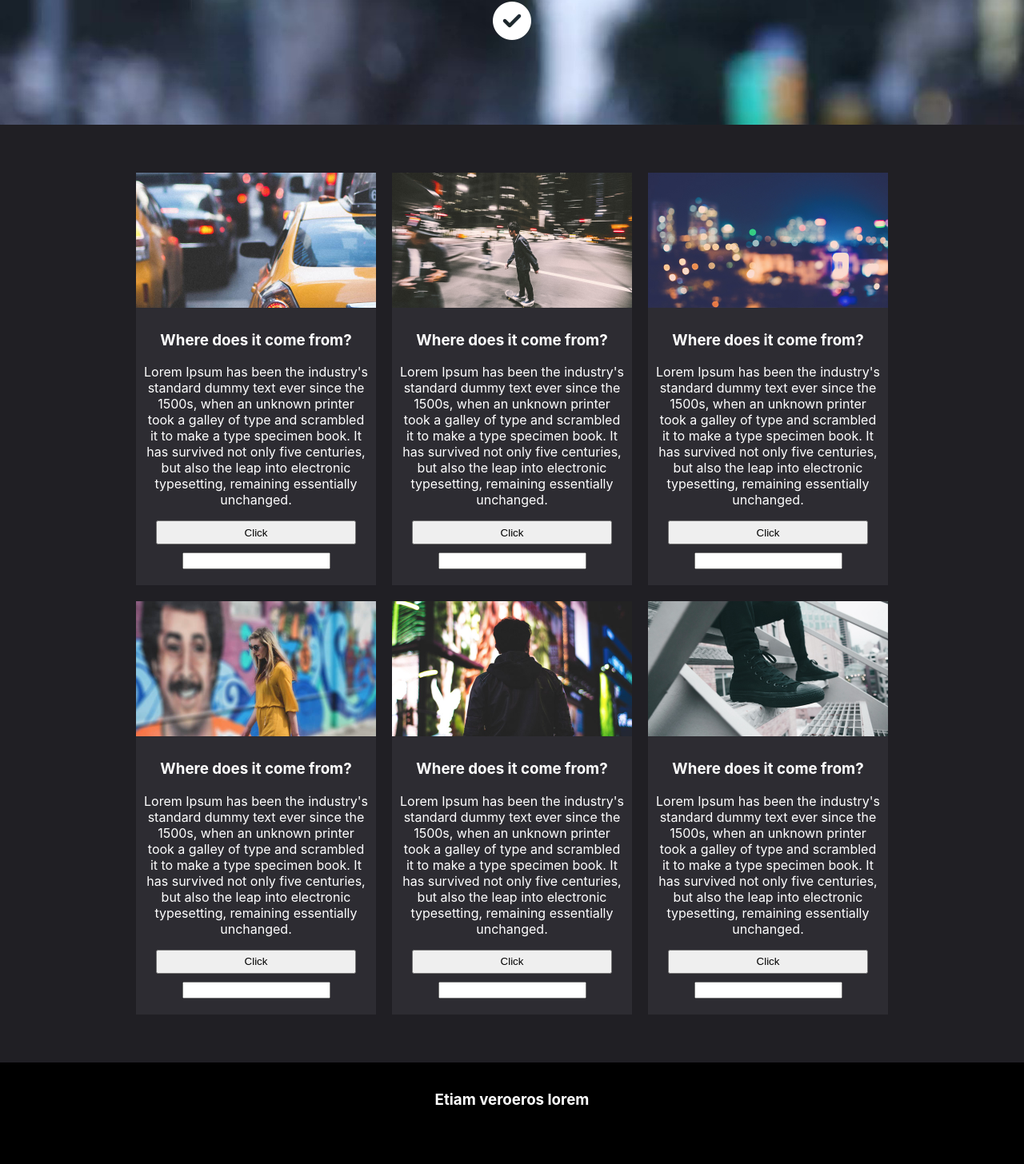
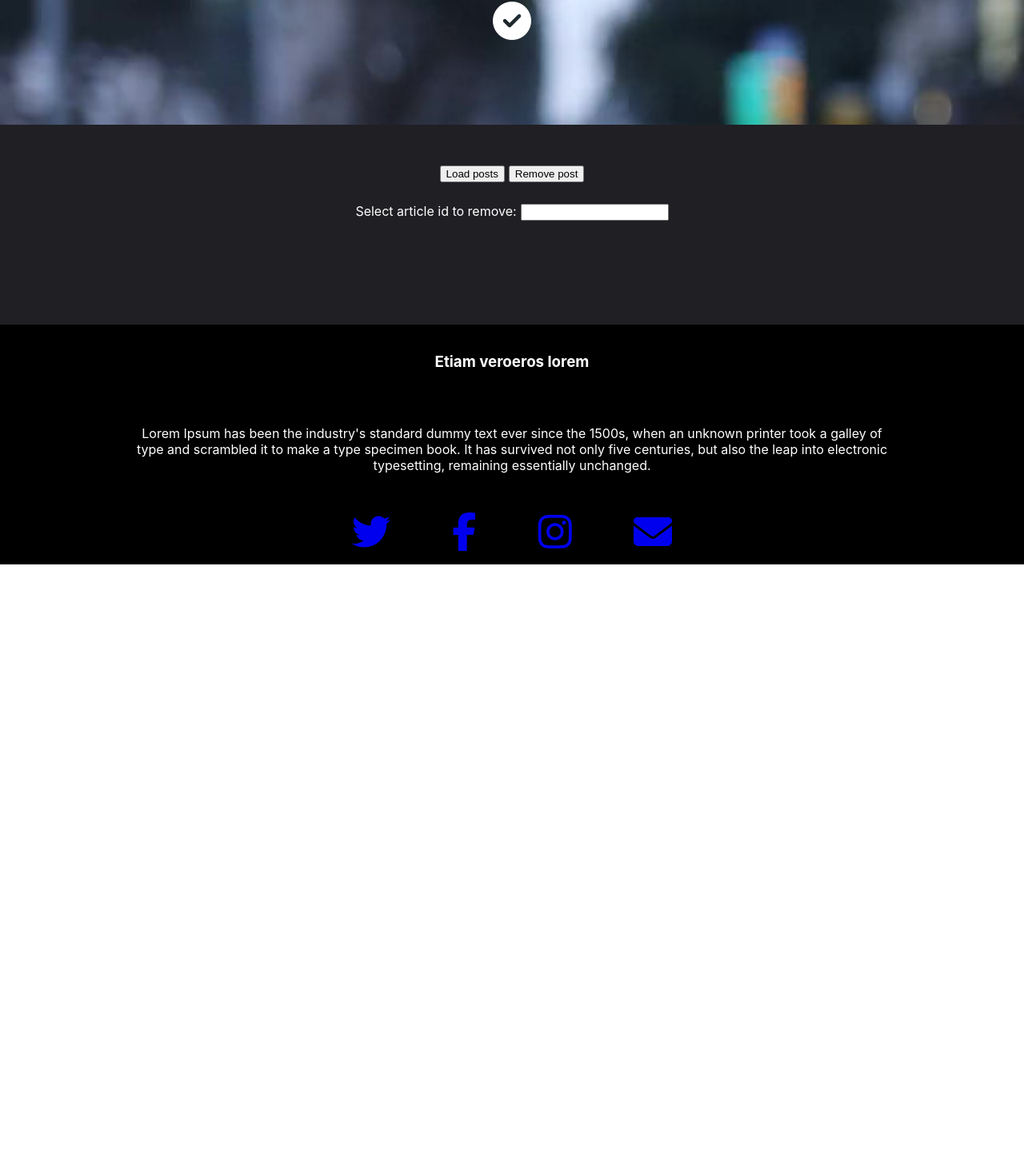
Before and after one commit to pinkrefugee/assessment-improvement-plan, a React (Create React App) app in the folder markup-site/: page / in a window 1280 px wide. Shown: the part 244-1700 px from the top of the page at 80% size. After the commit the page ends 950 px from the top, so only its background shows below. Built offline with nearby package versions, Linux system fonts and the light colour scheme.

Commit message:
add async task

```diff
--- a/markup-site/src/App.css
+++ b/markup-site/src/App.css
@@ -24,8 +24,16 @@ main {
   margin: 50px 0;
   background-color: #201f24;
   color: white;
+  min-height: 150px;
 }
 
+.article-management {
+  display: flex;
+  flex-direction: column;
+  align-items: center;
+  justify-content: space-between;
+  height: 70px;
+}
 .main-content {
   width: 960px;
   display: flex;
@@ -45,6 +53,14 @@ main {
   text-align: center;
   background-color: #2d2c32;
   padding-bottom: 20px;
+}
+
+.main-content .article-content {
+  height: 100%;
+  display: flex;
+  flex-direction: column;
+  justify-content: space-between;
+  align-items: center;
 }
 
 .main-content article, .main-content article img{
@@ -82,3 +98,7 @@ footer {
   display: flex;
   justify-content: space-between;
 }
+
+.right-margin {
+  margin-right: 5px;
+}
--- a/markup-site/src/App.js
+++ b/markup-site/src/App.js
@@ -1,92 +1,72 @@
-import React from 'react';
-import ReactDOM from 'react-dom';
+import React, { useState } from 'react';
 import pic01 from './assets/pic01.jpg'
-import pic02 from './assets/pic02.jpg'
-import pic03 from './assets/pic03.jpg'
-import pic04 from './assets/pic04.jpg'
-import pic05 from './assets/pic05.jpg'
-import pic06 from './assets/pic06.jpg'
 import './App.css';
 
+const POSTS_URL = 'https://jsonplaceholder.typicode.com/posts';
+
 function App() {
-  document.addEventListener('blur', (event) => {
-    console.log(event.target.parentElement.dataset.id);
-    event.target.parentElement.dataset.id = event.target.value;
-    event.target.value = '';
-  }, true);
+  const [posts, setPosts] = useState([]);
+  const [idInput, setIdInput] = useState('');
 
-  function showArticleId(event) {
-    const article = event.target.closest('article');
+  function loadData() {
+    fetch(POSTS_URL)
+    .then(response => response.json())
+    .then(json => {
+      setPosts(json.slice(0, 6));
+    })
+    .catch(error => {
+      alert(`Seems like there is some sort of a ${error}`);
+    });
+  }
 
-    if (!article) return;
+  async function deleteData(id) {
+    try {
+      await new Promise((resolve) => setTimeout(resolve, 2000));
+      const postsArray = posts.filter(post => post.id !== +id);
+      if (postsArray.length === posts.length) {
+        throw new Error('Post not found');
+      }
+      setPosts(postsArray);
+    } catch(err) {
+      alert(err);
+    }
+  }
 
-    alert(article.dataset.id ? article.dataset.id : 'Please set the id');
-  };
   return (
     <div className="App">
       <header>
         <section className='header-content'>
           <h1>Full Motion</h1>
           <p>Some meaningful and thoughtful text that will encourage you to do the things you don't have to</p>
-          <i class="fa fa-check-circle fa-3x" aria-hidden="true"></i>
+          <i className="fa fa-check-circle fa-3x" aria-hidden="true"></i>
         </section>
       </header>
       <main>
-        <section className='main-content' onDoubleClick={showArticleId}>
-          <article>
-            <img src={pic01} alt=''></img>
-            <div>
-              <h3>Where does it come from?</h3>
-              <p>Lorem Ipsum has been the industry's standard dummy text ever since the 1500s, when an unknown printer took a galley of type and scrambled it to make a type specimen book. It has survived not only five centuries, but also the leap into electronic typesetting, remaining essentially unchanged.</p>
-              <button>Click</button>
-            </div>
-            <input></input>
+        <section className='article-management'>
+          <div>
+            <button className='right-margin' onClick={loadData}>Load posts</button>
+            <button onClick={() => deleteData(idInput)}>Remove post</button>
+          </div>
+          <div>
+            <label className='right-margin'>Select article id to remove:</label>
+            <input onInput={e => setIdInput(e.target.value)}></input>
+          </div>
+        </section>
+        <section className='main-content'>
+          <>
+          {posts.map(post => {
+            return (
+            <article key={post.id}>
+              <img src={pic01} alt=''></img>
+              <div className='article-content'>
+                <h3>{post.title}</h3>
+                <p>{post.body}</p>
+                <button>Click</button>
+              </div>
           </article>
-          <article>
-            <img src={pic02} alt=''></img>
-            <div>
-              <h3>Where does it come from?</h3>
-              <p>Lorem Ipsum has been the industry's standard dummy text ever since the 1500s, when an unknown printer took a galley of type and scrambled it to make a type specimen book. It has survived not only five centuries, but also the leap into electronic typesetting, remaining essentially unchanged.</p>
-              <button>Click</button>
-            </div>
-            <input></input>
-          </article>
-          <article>
-            <img src={pic03} alt=''></img>
-            <div>
-              <h3>Where does it come from?</h3>
-              <p>Lorem Ipsum has been the industry's standard dummy text ever since the 1500s, when an unknown printer took a galley of type and scrambled it to make a type specimen book. It has survived not only five centuries, but also the leap into electronic typesetting, remaining essentially unchanged.</p>
-              <button>Click</button>
-            </div>
-            <input></input>
-          </article>
-          <article>
-            <img src={pic04} alt=''></img>
-            <div>
-              <h3>Where does it come from?</h3>
-              <p>Lorem Ipsum has been the industry's standard dummy text ever since the 1500s, when an unknown printer took a galley of type and scrambled it to make a type specimen book. It has survived not only five centuries, but also the leap into electronic typesetting, remaining essentially unchanged.</p>
-              <button>Click</button>
-            </div>
-            <input></input>
-          </article>
-          <article>
-            <img src={pic05} alt=''></img>
-            <div>
-              <h3>Where does it come from?</h3>
-              <p>Lorem Ipsum has been the industry's standard dummy text ever since the 1500s, when an unknown printer took a galley of type and scrambled it to make a type specimen book. It has survived not only five centuries, but also the leap into electronic typesetting, remaining essentially unchanged.</p>
-              <button>Click</button>
-            </div>
-            <input></input>
-          </article>
-          <article>
-            <img src={pic06} alt=''></img>
-            <div>
-              <h3>Where does it come from?</h3>
-              <p>Lorem Ipsum has been the industry's standard dummy text ever since the 1500s, when an unknown printer took a galley of type and scrambled it to make a type specimen book. It has survived not only five centuries, but also the leap into electronic typesetting, remaining essentially unchanged.</p>
-              <button>Click</button>
-            </div>
-            <input></input>
-          </article>
+            )
+          })}
+          </>
         </section>
        </main>
       <footer>
@@ -94,10 +74,10 @@ function App() {
           <h3>Etiam veroeros lorem</h3>
           <p>Lorem Ipsum has been the industry's standard dummy text ever since the 1500s, when an unknown printer took a galley of type and scrambled it to make a type specimen book. It has survived not only five centuries, but also the leap into electronic typesetting, remaining essentially unchanged.</p>
           <div className='footer-icons'>
-            <a href=''><i class="fa fa-twitter fa-3x" aria-hidden="true"></i></a>
-            <a href=''><i class="fa fa-facebook fa-3x" aria-hidden="true"></i></a>
-            <a href=''><i class="fa fa-instagram fa-3x" aria-hidden="true"></i></a>
-            <a href=''><i class="fa fa-envelope fa-3x" aria-hidden="true"></i></a>
+            <a href="/#"><i className="fa fa-twitter fa-3x" aria-hidden="true"></i></a>
+            <a href="/#"><i className="fa fa-facebook fa-3x" aria-hidden="true"></i></a>
+            <a href="/#"><i className="fa fa-instagram fa-3x" aria-hidden="true"></i></a>
+            <a href="/#"><i className="fa fa-envelope fa-3x" aria-hidden="true"></i></a>
           </div>
         </section>
       </footer>
```
